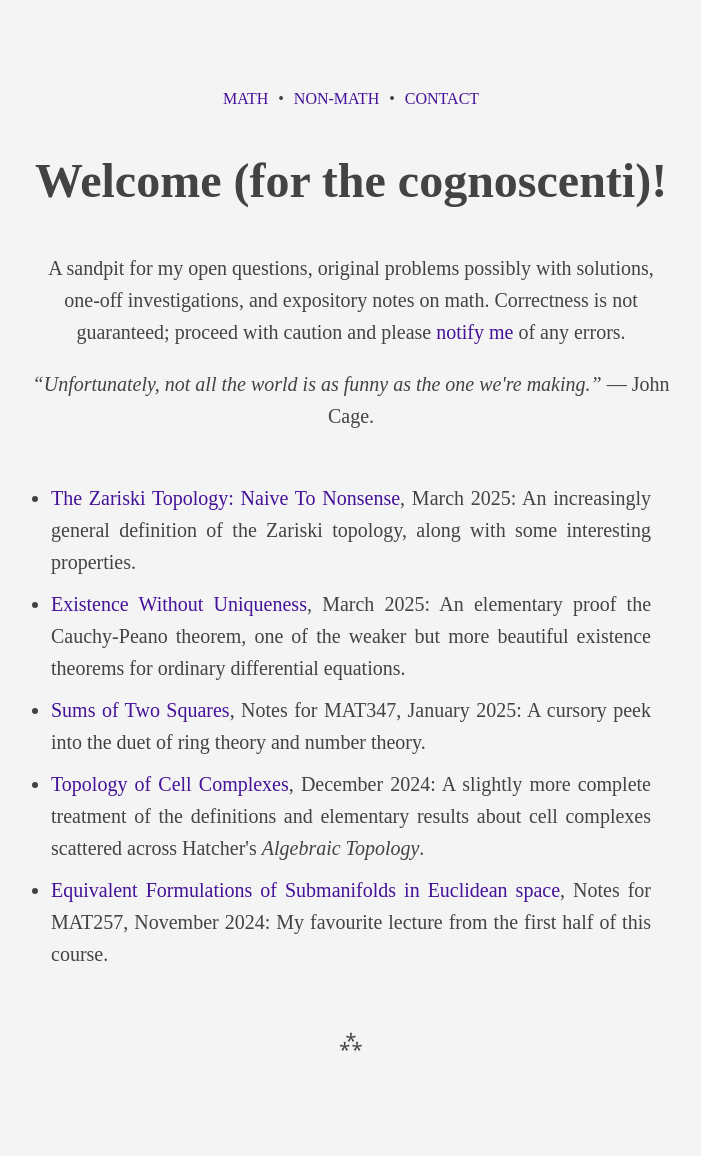
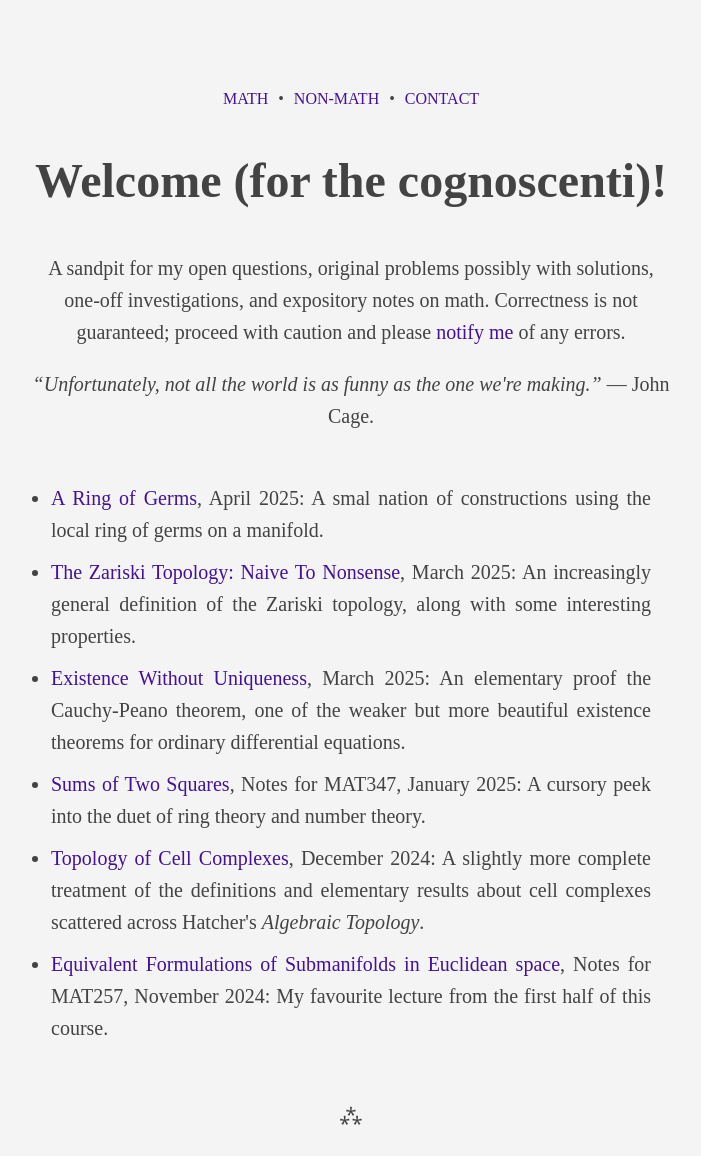
Before and after one commit to williamrygao/williamrygao.github.io, a Jekyll site: the page built from math.md, in a window 1280 px wide. Shown: the whole page, without its empty margins (289-990 px from the left). Built offline with Jekyll 4.4.1, drawn with Linux system fonts in a browser that asks for light colours; before the commit the page ends 1082 px from its top, so only the background shows below that.

Commit message:
ring of germs

```diff
--- a/math.md
+++ b/math.md
@@ -4,15 +4,14 @@ title: Math Home
 ---
 
 # Welcome (for the cognoscenti)!
-<p class="introduction">A sandpit for my open questions,
-original problems possibly with solutions, one-off
-investigations, and expository notes on math.
-Correctness is not guaranteed; proceed with caution and
-please <a href="/contact.html">notify me</a> of any errors.</p>
+<p class="introduction">A sandpit for my open questions, original problems possibly with solutions, one-off investigations, and expository notes on math. Correctness is not guaranteed; proceed with caution and please <a href="/contact.html">notify me</a> of any errors.</p>
 
 <p class="introduction"><i>&ldquo;Unfortunately, not all the world is as funny as the one we're making.&rdquo;</i> — John Cage.</p>
 
 <ul>
+    <li>
+        <a href="/assets/files/ring-of-germs.pdf" class="pdf-link" target="_blank">A Ring of Germs</a>, April 2025: A smal nation of constructions using the local ring of germs on a manifold.
+    </li>
     <li>
         <a href="/assets/files/zariski-topology.pdf" class="pdf-link" target="_blank">The Zariski Topology: Naive To Nonsense</a>, March 2025: An increasingly general definition of the Zariski topology, along with some interesting properties.
     </li>
```
Also changed, not shown: 1 other file.
